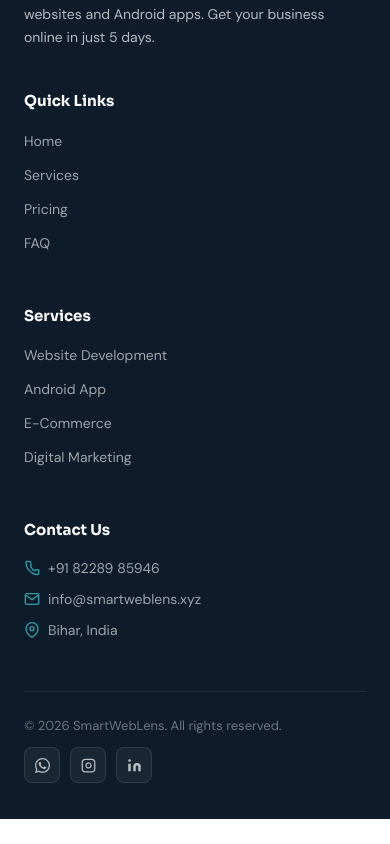
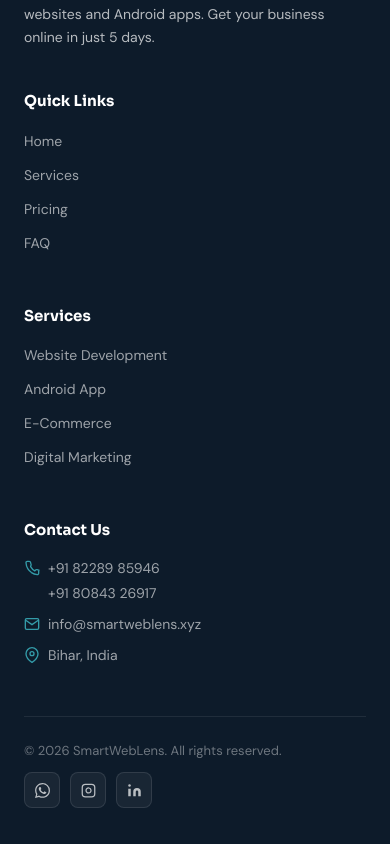
Before and after one commit to smartweblens/smartweblens, a Next.js app: page /contact in a window 390 px wide. Shown: the part 1331-2175 px from the top of the page. Before the commit the page ends 2150 px from the top, so only its background shows below. Built offline with nearby package versions, Linux system fonts and the light colour scheme.

Commit message:
feat: Add second phone number +91 80843 26917 vertically stacked in footer contact lists

```diff
--- a/src/app/blog/layout.js
+++ b/src/app/blog/layout.js
@@ -138,7 +138,10 @@
                   <svg viewBox="0 0 24 24" fill="none" stroke="currentColor" strokeWidth="2">
                     <path d="M22 16.92v3a2 2 0 0 1-2.18 2 19.79 19.79 0 0 1-8.63-3.07A19.5 19.5 0 0 1 3 4.18 2 2 0 0 1 4.9 2h3a2 2 0 0 1 2 1.72c.127.96.361 1.903.7 2.81a2 2 0 0 1-.45 2.11L9.91 9.91a16 16 0 0 06.29 6.29l1.18-1.18a2 2 0 0 1 2.11-.45c.907.339 1.85.573 2.81.7A2 2 0 0 1 22 16.92z" />
                   </svg>
-                  <a href="tel:+918228985946">+91 82289 85946</a>
+                  <div style={{ display: "flex", flexDirection: "column", gap: "4px" }}>
+                    <a href="tel:+918228985946">+91 82289 85946</a>
+                    <a href="tel:+918084326917">+91 80843 26917</a>
+                  </div>
                 </li>
                 <li>
                   <svg viewBox="0 0 24 24" fill="none" stroke="currentColor" strokeWidth="2">
--- a/src/app/contact/page.js
+++ b/src/app/contact/page.js
@@ -296,7 +296,10 @@
                   <svg viewBox="0 0 24 24" fill="none" stroke="currentColor" strokeWidth="2">
                     <path d="M22 16.92v3a2 2 0 0 1-2.18 2 19.79 19.79 0 0 1-8.63-3.07A19.5 19.5 0 0 1 3 4.18 2 2 0 0 1 4.9 2h3a2 2 0 0 1 2 1.72c.127.96.361 1.903.7 2.81a2 2 0 0 1-.45 2.11L9.91 9.91a16 16 0 0 06.29 6.29l1.18-1.18a2 2 0 0 1 2.11-.45c.907.339 1.85.573 2.81.7A2 2 0 0 1 22 16.92z" />
                   </svg>
-                  <a href="tel:+918228985946">+91 82289 85946</a>
+                  <div style={{ display: "flex", flexDirection: "column", gap: "4px" }}>
+                    <a href="tel:+918228985946">+91 82289 85946</a>
+                    <a href="tel:+918084326917">+91 80843 26917</a>
+                  </div>
                 </li>
                 <li>
                   <svg viewBox="0 0 24 24" fill="none" stroke="currentColor" strokeWidth="2">
--- a/src/app/page.js
+++ b/src/app/page.js
@@ -639,7 +639,10 @@
                   <svg viewBox="0 0 24 24" fill="none" stroke="currentColor" strokeWidth="2">
                     <path d="M22 16.92v3a2 2 0 0 1-2.18 2 19.79 19.79 0 0 1-8.63-3.07A19.5 19.5 0 0 1 3 4.18 2 2 0 0 1 4.9 2h3a2 2 0 0 1 2 1.72c.127.96.361 1.903.7 2.81a2 2 0 0 1-.45 2.11L9.91 9.91a16 16 0 0 06.29 6.29l1.18-1.18a2 2 0 0 1 2.11-.45c.907.339 1.85.573 2.81.7A2 2 0 0 1 22 16.92z" />
                   </svg>
-                  <a href="tel:+918228985946">+91 82289 85946</a>
+                  <div style={{ display: "flex", flexDirection: "column", gap: "4px" }}>
+                    <a href="tel:+918228985946">+91 82289 85946</a>
+                    <a href="tel:+918084326917">+91 80843 26917</a>
+                  </div>
                 </li>
                 <li>
                   <svg viewBox="0 0 24 24" fill="none" stroke="currentColor" strokeWidth="2">
```
